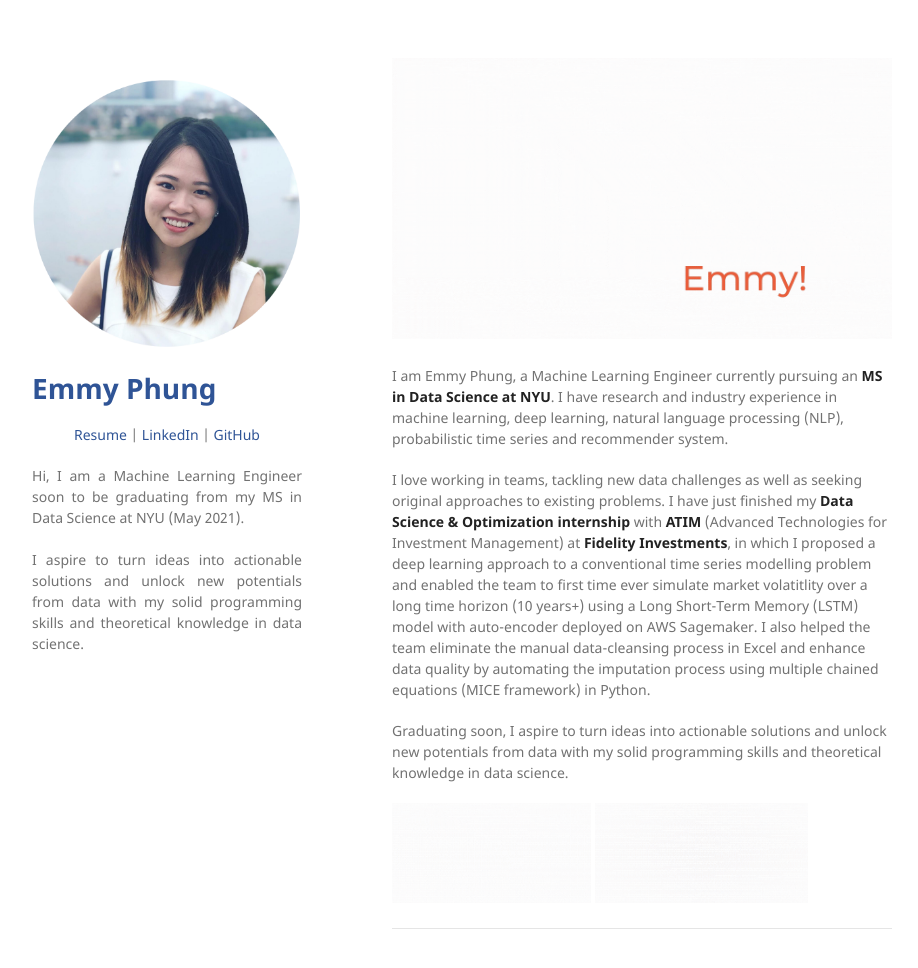
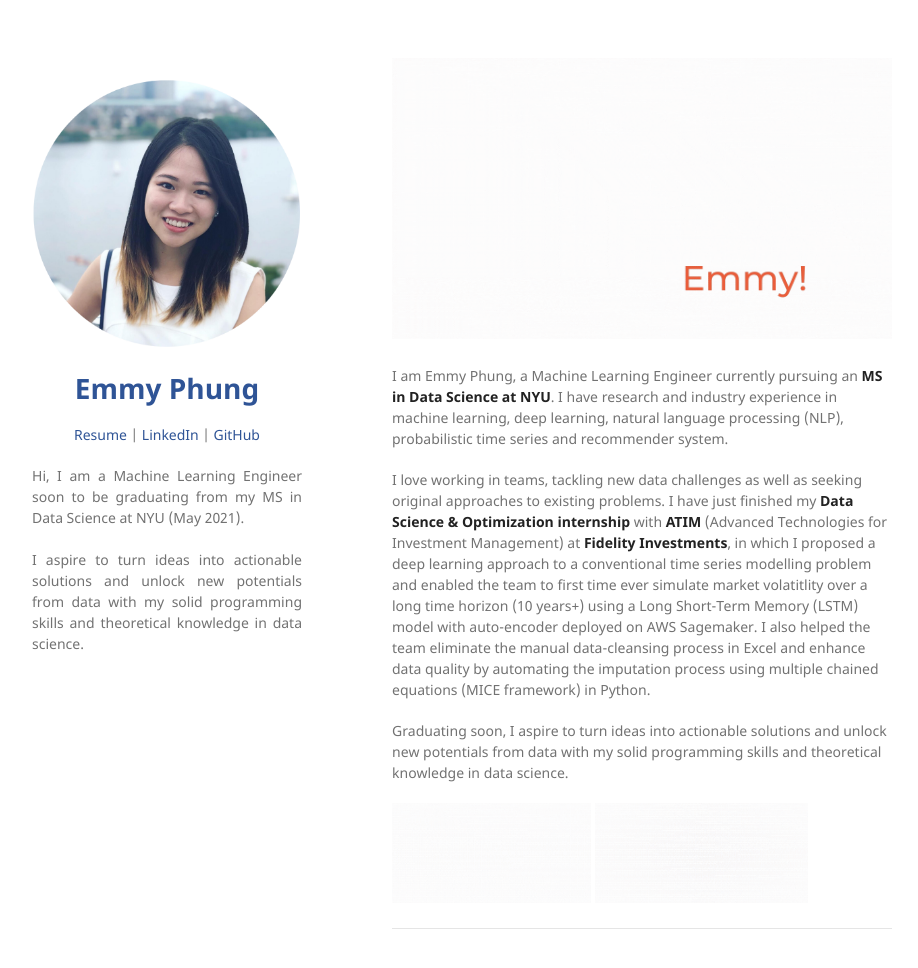
Before and after one commit to Emmyphung/emmyphung.github.io, a Jekyll site: the page built from index.md, in a window 1280 px wide and 999 px high. Shown: the top 968 px of the window, without its empty margins (178-1096 px from the left). Built offline with Jekyll 4.4.1, drawn with Linux system fonts in a browser that asks for light colours; our own code applies the rules of GitHub Pages for plain Markdown files.

Commit message:
Update _config.yml

```diff
--- a/_config.yml
+++ b/_config.yml
@@ -3,7 +3,7 @@ title: <p align="center">   </p>
 logo: "/images/ava.png?raw=true"
 
 description:
-  <h1><a href="https://emmyphung.github.io/"> Emmy Phung</a></h1>
+  <h1 align="center"><a href="https://emmyphung.github.io/"> Emmy Phung</a></h1>
   <p align="center">
   <a href="https://emmyphung.github.io/Resume/">Resume</a> |
   <a href="https://www.linkedin.com/in/emmy-phung/">LinkedIn</a> |
```
